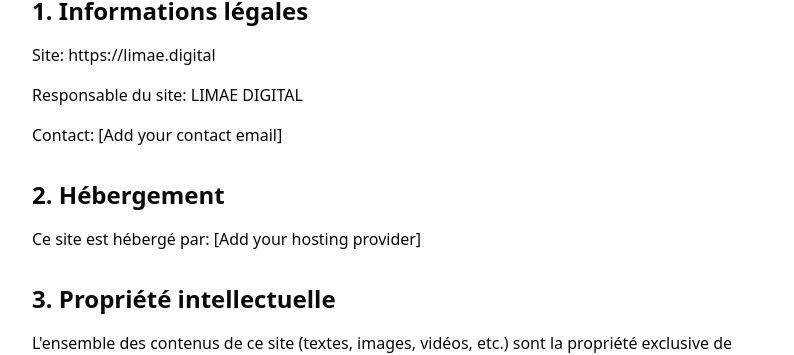
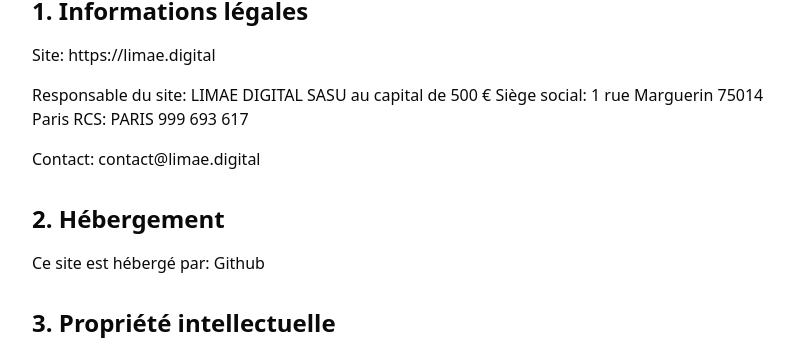
Before and after one commit to limae-digital/limae-digital-website, a React (Vite) app: page /mentions-legales in a window 1280 px wide. Shown: the part 197-552 px from the top of the page, without its empty margins (240-1034 px from the left). Built offline with nearby package versions, Linux system fonts and the light colour scheme.

Commit message:
update mentions legales et politique de confidentialité

```diff
--- a/package.json
+++ b/package.json
@@ -1,7 +1,7 @@
 {
   "name": "limae-digital-website",
   "private": true,
-  "version": "0.1.3",
+  "version": "0.1.4",
   "type": "module",
   "scripts": {
     "dev": "vite",
--- a/src/pages/MentionsLegales.tsx
+++ b/src/pages/MentionsLegales.tsx
@@ -17,16 +17,19 @@
           </p>
           <p className="mb-4">
             Responsable du site: LIMAE DIGITAL
+            SASU au capital de 500 €
+            Siège social: 1 rue Marguerin 75014 Paris
+            RCS: PARIS 999 693 617
           </p>
           <p className="mb-4">
-            Contact: [Add your contact email]
+            Contact: contact@limae.digital
           </p>
         </section>
 
         <section className="mb-8">
           <h2 className="text-2xl font-bold mb-4">2. Hébergement</h2>
           <p className="mb-4">
-            Ce site est hébergé par: [Add your hosting provider]
+            Ce site est hébergé par: Github
           </p>
         </section>
 
--- a/src/pages/PolitiqueConfidentialite.tsx
+++ b/src/pages/PolitiqueConfidentialite.tsx
@@ -58,7 +58,7 @@
         <section className="mb-8">
           <h2 className="text-2xl font-bold mb-4">6. Vos droits</h2>
           <p className="mb-4">
-            Vous avez le droit d'accéder, de rectifier ou de supprimer vos données personnelles. Pour exercer ces droits, contactez-nous à: [Add your contact email]
+            Vous avez le droit d'accéder, de rectifier ou de supprimer vos données personnelles. Pour exercer ces droits, contactez-nous à: contact@limae.digital
           </p>
         </section>
 
```
